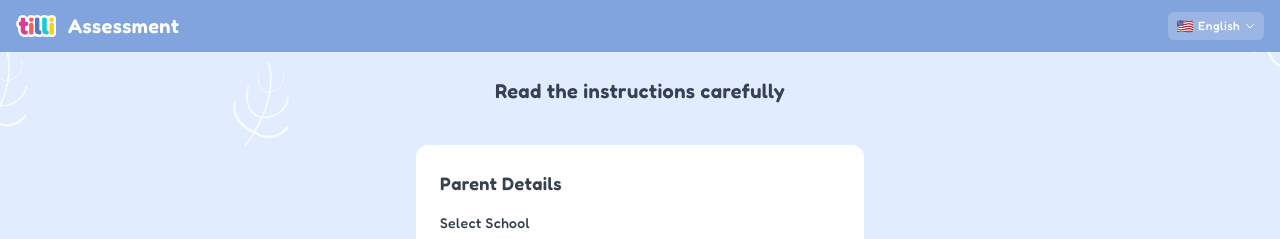
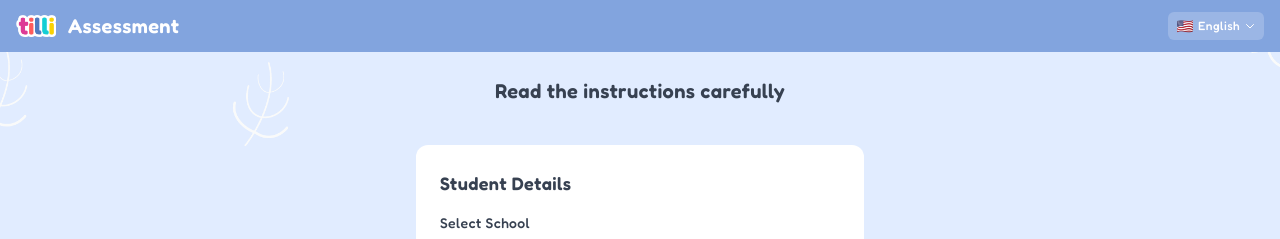
Before and after one commit to anjula-sack/assessment-student, a Next.js app: page / in a window 1280 px wide. Shown: the top 239 px of the page. Built offline with nearby package versions, Linux system fonts and the light colour scheme.

Commit message:
Update translations

```diff
--- a/src/app/page.tsx
+++ b/src/app/page.tsx
@@ -119,7 +119,7 @@ function PageContent() {
           {/* School and Grade Selection */}
           <div className="bg-white p-4 md:p-6 rounded-xl w-full max-w-md mb-6">
             <h3 className="text-lg font-semibold mb-4 text-gray-700">
-              {t('login.parentDetails')}
+              {t('login.studentDetails')}
             </h3>
             <div className="space-y-4">
               <div>
--- a/src/i18n/locales/ar.json
+++ b/src/i18n/locales/ar.json
@@ -21,7 +21,7 @@
   },
   "login": {
     "title": "أداة تقييم تيلي | التسجيل",
-    "parentDetails": "تفاصيل الوالدين",
+    "studentDetails": "تفاصيل الطالب",
     "enterDetails": "أدخل التفاصيل",
     "studentNameLabel": "يرجى إدخال الاسم الكامل للطفل (مثال: راج باتيل)",
     "school": "المدرسة",
--- a/src/i18n/locales/en.json
+++ b/src/i18n/locales/en.json
@@ -21,7 +21,7 @@
   },
   "login": {
     "title": "Tilli Assessment | Sign Up",
-    "parentDetails": "Parent Details",
+    "studentDetails": "Student Details",
     "enterDetails": "Enter Details",
     "studentNameLabel": "Please enter the child's full name (ex: Raj Patel)",
     "school": "School",
```
